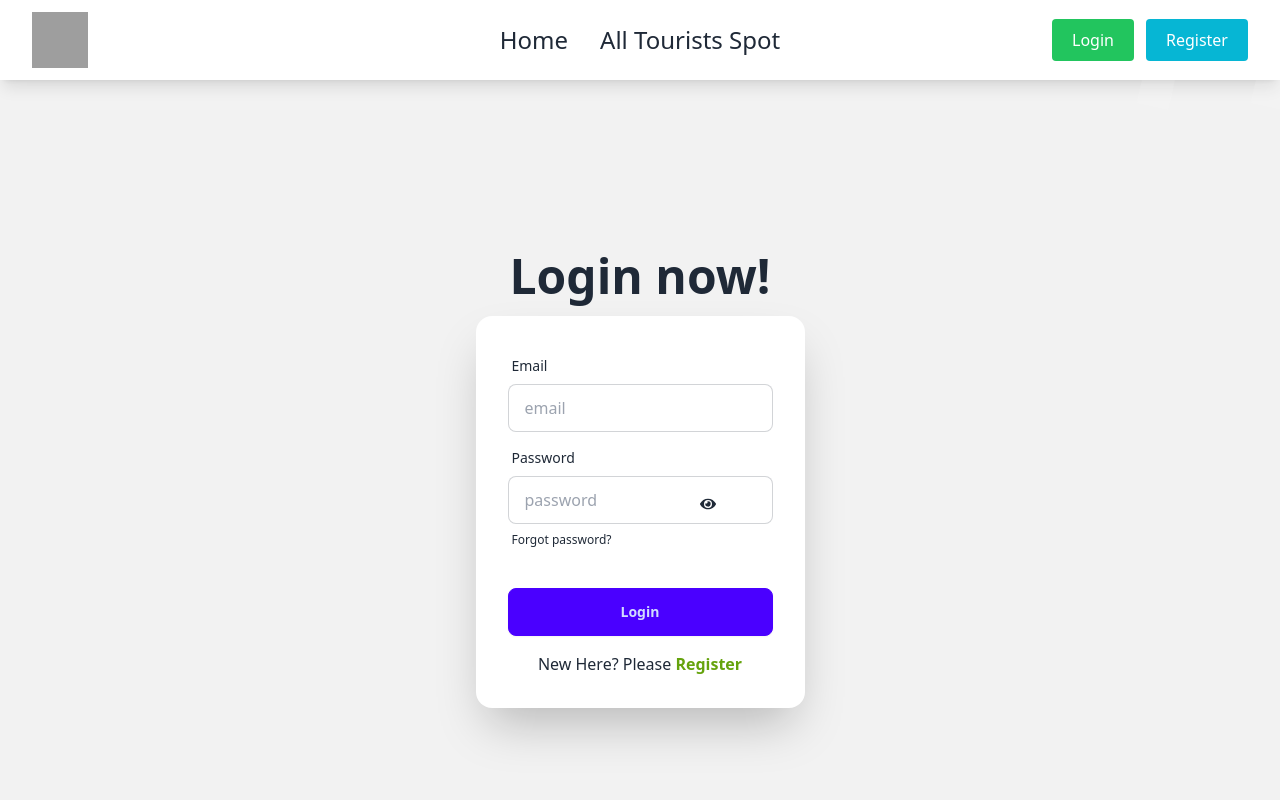
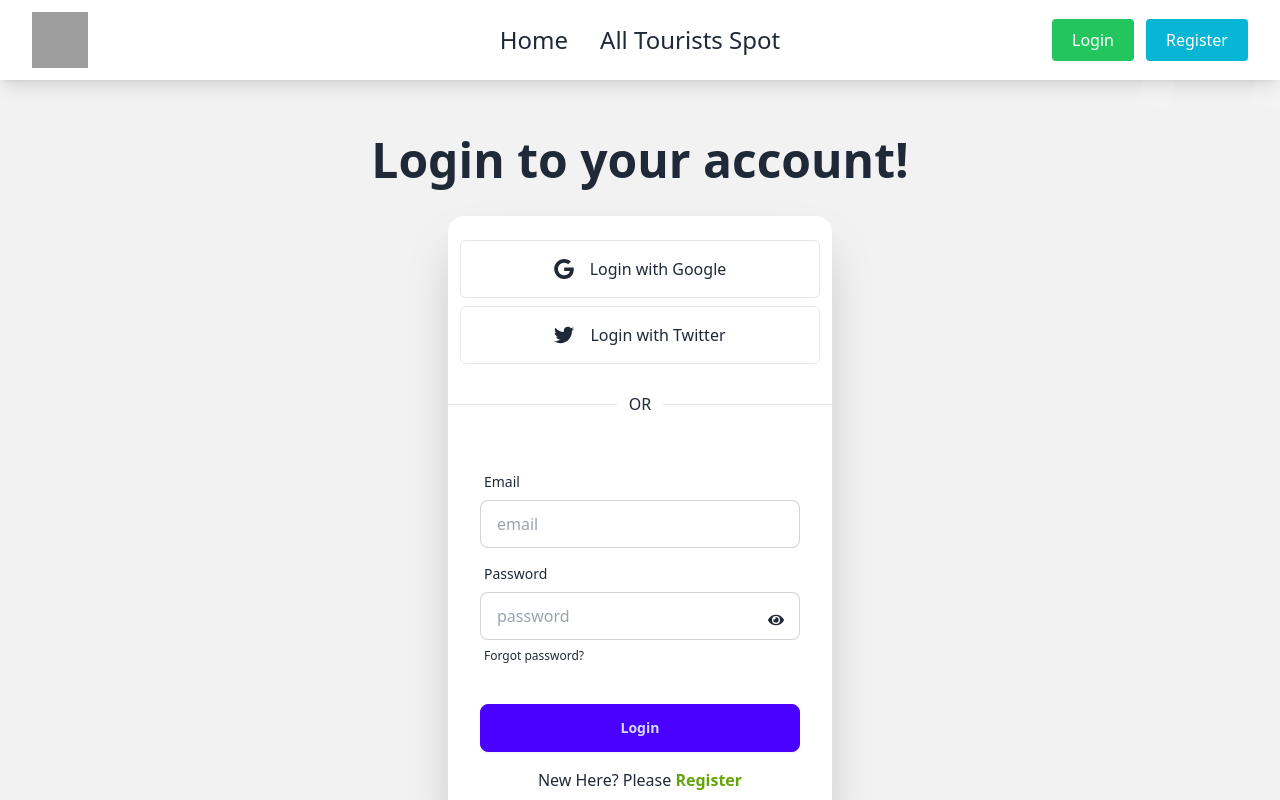
Before and after one commit to himelmia535/Journey-Master-Client, a React (Vite) app: page /login in a window 1280 px wide. Shown: the top 800 px of the page. Built offline with nearby package versions, Linux system fonts and the light colour scheme; no server answers; grey boxes are pictures that could not be loaded.

Commit message:
googleLogin

```diff
--- a/src/FirebaseProvider/FirebaseProvider.jsx
+++ b/src/FirebaseProvider/FirebaseProvider.jsx
@@ -1,10 +1,14 @@
 import { createContext, useEffect, useState } from "react";
-import { createUserWithEmailAndPassword, onAuthStateChanged, signInWithEmailAndPassword } from "firebase/auth";
+import { GoogleAuthProvider, createUserWithEmailAndPassword, onAuthStateChanged, signInWithEmailAndPassword, signInWithPopup } from "firebase/auth";
 import auth from '../firebase/firebase.config';
 
 export const AuthContext = createContext(null)
+
+    // social auth provider
+    const googleProvider = new GoogleAuthProvider();
+
+
 const FirebaseProvider = ({children}) => {
-
     const[user, setUser] = useState(null)
 
     // create user
@@ -15,6 +19,11 @@ const FirebaseProvider = ({children}) => {
     // sign in user
     const signInUser = (email, password) =>{
         return signInWithEmailAndPassword(auth, email, password)
+    }
+
+    // google login
+    const googleLogin = () =>{
+        return signInWithPopup(auth, googleProvider)
     }
 
 
@@ -29,7 +38,8 @@ const FirebaseProvider = ({children}) => {
 
     const allValues = {
         createUser,
-        signInUser
+        signInUser,
+        googleLogin
     }
 
     return (
--- /dev/null
+++ b/src/hooks/useAuth.jsx
@@ -0,0 +1,9 @@
+import React, { useContext } from 'react';
+import { AuthContext } from '../FirebaseProvider/FirebaseProvider';
+
+const useAuth = () => {
+    const all = useContext(AuthContext)
+    return all
+};
+
+export default useAuth;
--- a/src/pages/Login.jsx
+++ b/src/pages/Login.jsx
@@ -1,11 +1,11 @@
-import { useContext, useState } from "react";
-import { AuthContext } from "../FirebaseProvider/FirebaseProvider";
 import { useForm } from "react-hook-form"
 import { Link } from "react-router-dom";
 import { FaEye, FaEyeSlash } from "react-icons/fa";
+import useAuth from "../hooks/useAuth";
+import { useState } from "react";
 
 const Login = () => {
-    const {signInUser} = useContext(AuthContext)
+    const {signInUser} = useAuth();
     const [showPassword, setShowPassword] = useState(false);
 
   const {
@@ -25,14 +25,39 @@ const Login = () => {
       })
   };
 
+  const {googleLogin} = useAuth();
+
     return (
         <div>
-            <div className="hero min-h-screen bg-base-200">
+             <div className="hero min-h-screen bg-base-200">
   <div className="hero-content flex-col ">
-    <div className="text-center lg:text-left">
-      <h1 className="text-5xl font-bold">Login now!</h1>
+    <div className="text-center mb-4 lg:text-left">
+      <h1 className="text-5xl font-bold">Login to your account!</h1>
     </div>
     <div className="card shrink-0 w-full max-w-sm shadow-2xl bg-base-100">
+
+      {/* Social Media */}
+      <div className="m-3">
+      <button onClick={()=>googleLogin()} aria-label="Login with Google" type="button" className="flex items-center justify-center w-full mt-3 mb-2 p-4 space-x-4 border rounded-md focus:ring-2 focus:ring-offset-1 dark:border-gray-600 focus:dark:ring-violet-600">
+			<svg xmlns="http://www.w3.org/2000/svg" viewBox="0 0 32 32" className="w-5 h-5 fill-current">
+				<path d="M16.318 13.714v5.484h9.078c-0.37 2.354-2.745 6.901-9.078 6.901-5.458 0-9.917-4.521-9.917-10.099s4.458-10.099 9.917-10.099c3.109 0 5.193 1.318 6.38 2.464l4.339-4.182c-2.786-2.599-6.396-4.182-10.719-4.182-8.844 0-16 7.151-16 16s7.156 16 16 16c9.234 0 15.365-6.49 15.365-15.635 0-1.052-0.115-1.854-0.255-2.651z"></path>
+			</svg>
+			<p>Login with Google</p>
+		</button>
+    <button aria-label="Login with Twitter" role="button" className="flex items-center justify-center w-full p-4 space-x-4 border rounded-md focus:ring-2 focus:ring-offset-1 dark:border-gray-600 focus:dark:ring-violet-600">
+			<svg xmlns="http://www.w3.org/2000/svg" viewBox="0 0 32 32" className="w-5 h-5 fill-current">
+				<path d="M31.937 6.093c-1.177 0.516-2.437 0.871-3.765 1.032 1.355-0.813 2.391-2.099 2.885-3.631-1.271 0.74-2.677 1.276-4.172 1.579-1.192-1.276-2.896-2.079-4.787-2.079-3.625 0-6.563 2.937-6.563 6.557 0 0.521 0.063 1.021 0.172 1.495-5.453-0.255-10.287-2.875-13.52-6.833-0.568 0.964-0.891 2.084-0.891 3.303 0 2.281 1.161 4.281 2.916 5.457-1.073-0.031-2.083-0.328-2.968-0.817v0.079c0 3.181 2.26 5.833 5.26 6.437-0.547 0.145-1.131 0.229-1.724 0.229-0.421 0-0.823-0.041-1.224-0.115 0.844 2.604 3.26 4.5 6.14 4.557-2.239 1.755-5.077 2.801-8.135 2.801-0.521 0-1.041-0.025-1.563-0.088 2.917 1.86 6.36 2.948 10.079 2.948 12.067 0 18.661-9.995 18.661-18.651 0-0.276 0-0.557-0.021-0.839 1.287-0.917 2.401-2.079 3.281-3.396z"></path>
+			</svg>
+			<p>Login with Twitter</p>
+		</button>
+      </div>
+
+      <div className="flex items-center w-full my-4">
+		<hr  className="w-full dark:text-gray-600" />
+		<p className="px-3 dark:text-gray-600">OR</p>
+		<hr  className="w-full dark:text-gray-600" />
+	    </div>
+
       <form onSubmit={handleSubmit(onSubmit)} className="card-body">
         <div className="form-control">
           <label className="label">
@@ -46,7 +71,7 @@ const Login = () => {
             <span className="label-text">Password</span>
           </label>
           <input name="password" type={showPassword ? "text" : "password"} placeholder="password" className="input input-bordered" {...register("password", { required: true })} />
-          <span className="absolute mt-14 ml-48" onClick={()=> setShowPassword(!showPassword)}>
+          <span className="absolute mt-14 ml-72" onClick={()=> setShowPassword(!showPassword)}>
 	            {
 	              showPassword ? <FaEyeSlash></FaEyeSlash> : <FaEye></FaEye>
 	            }
--- a/src/pages/Register.jsx
+++ b/src/pages/Register.jsx
@@ -1,11 +1,11 @@
-import { useContext, useState } from "react";
-import { AuthContext } from "../FirebaseProvider/FirebaseProvider";
 import { useForm } from "react-hook-form"
 import { Link } from "react-router-dom";
 import { FaEye, FaEyeSlash } from "react-icons/fa";
+import useAuth from "../hooks/useAuth";
+import { useState } from "react";
 
 const Register = () => {
-  const {createUser} = useContext(AuthContext)
+  const {createUser} = useAuth();
   const [showPassword, setShowPassword] = useState(false);
 
   const {
```
